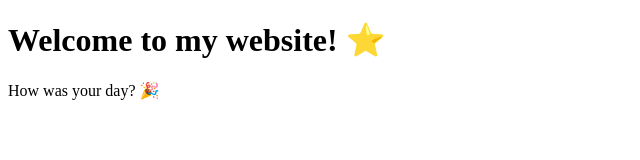
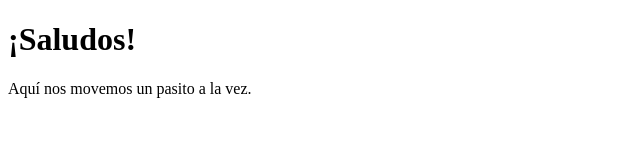
Before and after one commit to abettercoach/abettercoach.github.io, a plain HTML site: page index.html in a window 1280 px wide. Shown: the whole page, without its empty margins (0-640 px from the left). Drawn offline with Linux system fonts and the light colour scheme.

Commit message:
Edit Test

```diff
--- a/index.html
+++ b/index.html
@@ -1,10 +1,10 @@
 <!DOCTYPE html>
 <html>
    <head>
-      <title>My Cool Website</title>
+      <title>Abetter Test</title>
    </head>
    <body>
-      <h1>Welcome to my website! ⭐️</h1>
-      <p>How was your day? 🎉</p>
+      <h1>¡Saludos!</h1>
+      <p>Aquí nos movemos un pasito a la vez.</p>
    </body>
 </html>
```
